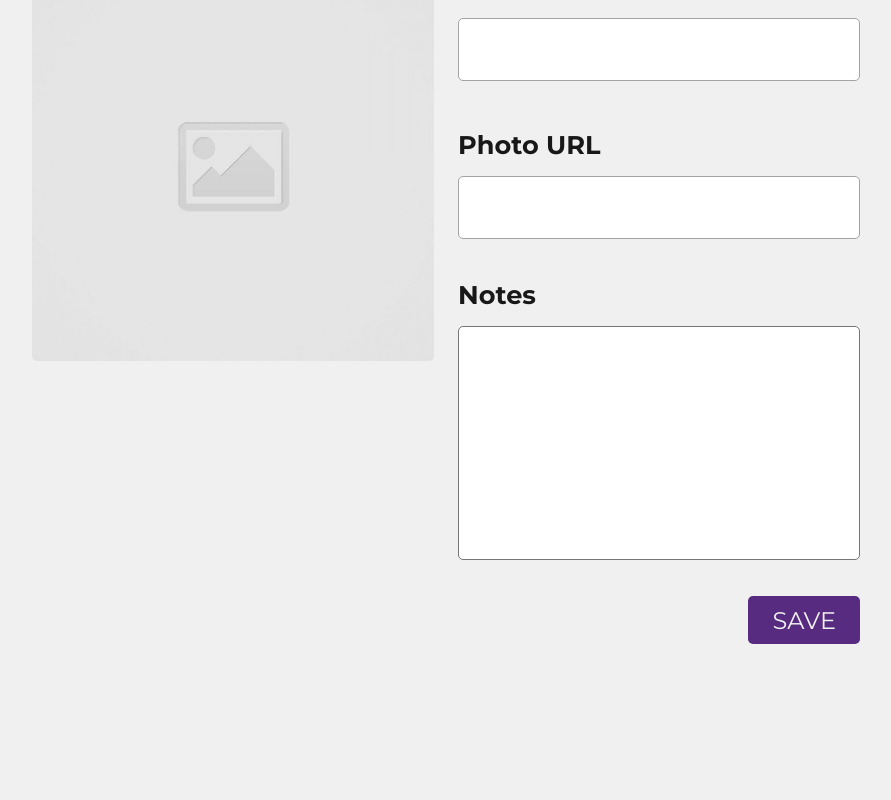
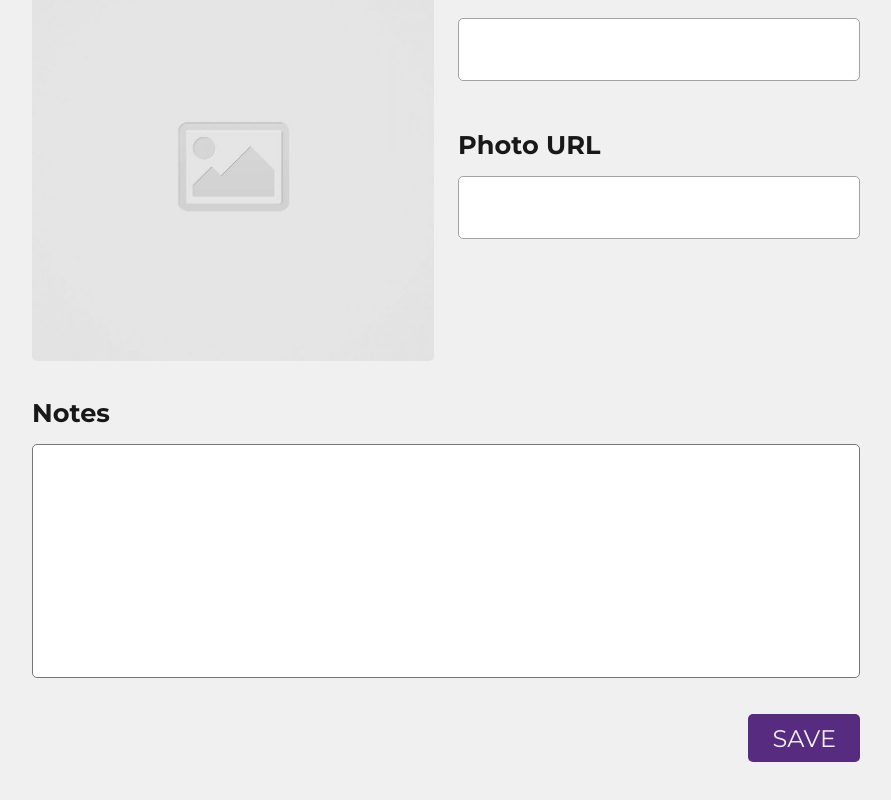
Before and after one commit to jacobhusband/code-journal, a website: page index.html in a window 1280 px wide. Shown: the part 220-1020 px from the top of the page, without its empty margins (194-1085 px from the left). Drawn offline with Linux system fonts and the light colour scheme; a web font is replaced by a local one.

Commit message:
Reorganize html for desktop layout

```diff
--- a/index.html
+++ b/index.html
@@ -52,6 +52,10 @@
                 <div class="input-container photo-url">
                   <input name="photo-url" type="text" />
                 </div>
+              </div>
+            </div>
+            <div class="row">
+              <div class="column-full">
                 <label class="notes" for="notes">Notes</label>
                 <div class="textarea-container">
                   <textarea
```
